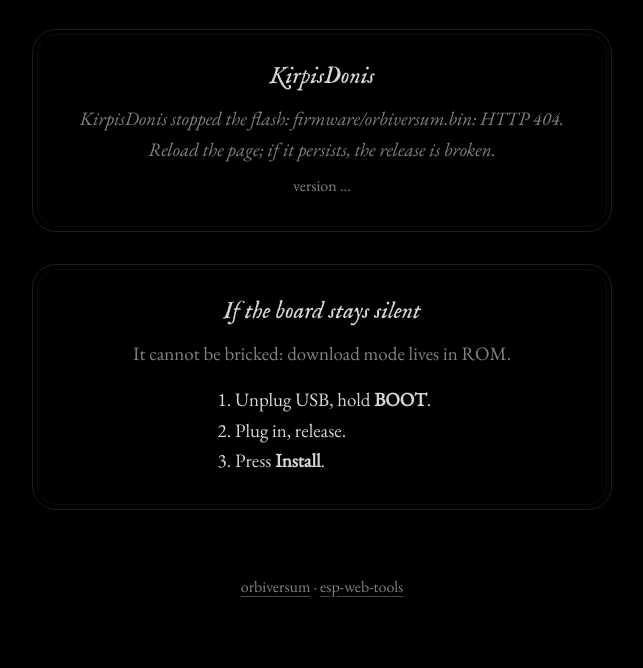
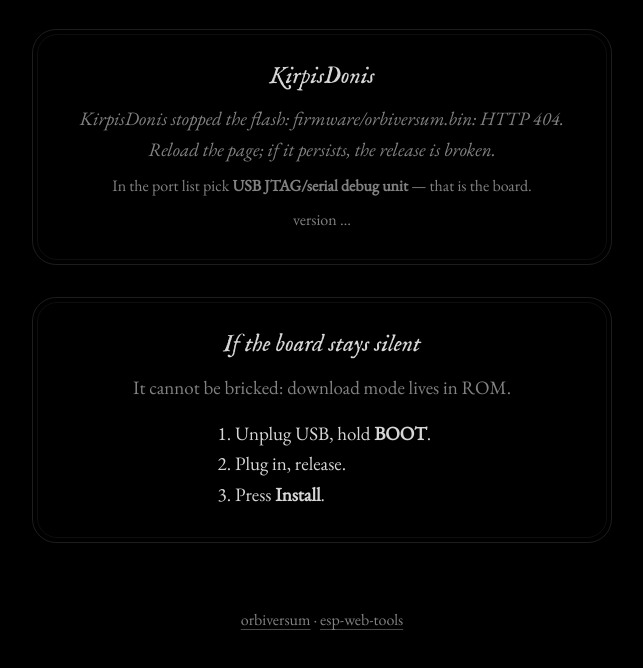
Before and after one commit to v-for-versum/orbiversum, a plain HTML site: page tools/webflash/index.html in a window 1280 px wide. Shown: the part 194-862 px from the top of the page, without its empty margins (318-961 px from the left). Drawn offline with Linux system fonts and the light colour scheme; no server answers; files whose address does not match are found by name.

Commit message:
feat(webflash): hint which serial port is the board
Co-Authored-By: Claude Sonnet 5.5 <noreply@anthropic.com>

```diff
--- a/tools/webflash/index.html
+++ b/tools/webflash/index.html
@@ -73,6 +73,7 @@ ol{text-align:left;display:inline-block;margin:8px 0;padding-left:22px}
 <span slot="not-allowed">Web Serial needs https or localhost.</span>
 </esp-web-install-button>
 </div>
+<p class="dim" style="font-size:16px">In the port list pick <b>USB JTAG/serial debug unit</b> — that is the board.</p>
 <p class="dim" id="meta" style="font-size:16px">version <span id="ver">…</span></p>
 </div>
 
```
